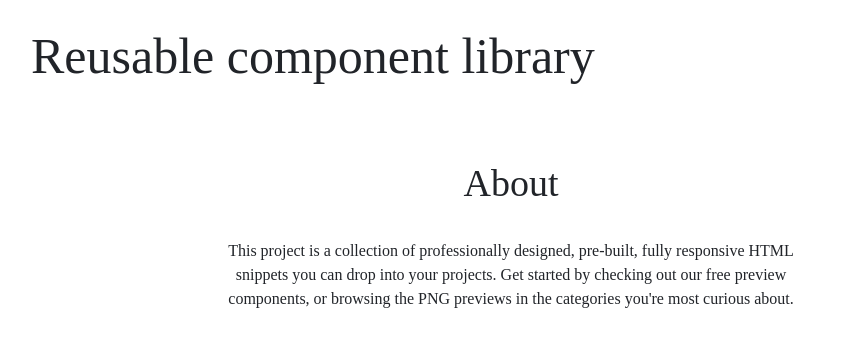
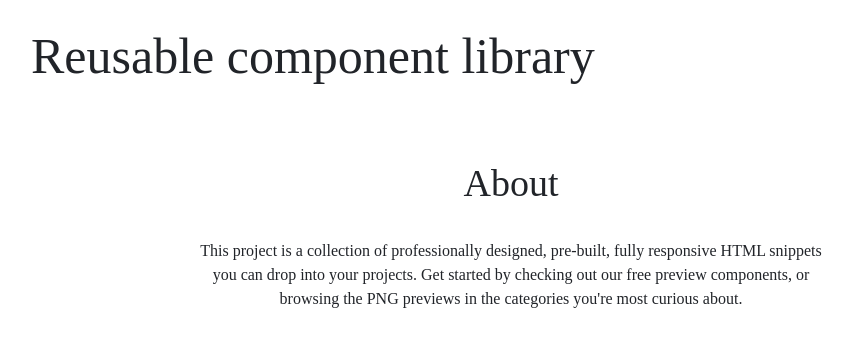
Before and after one commit to js-tasks-ru/htmlcss-20231027_egor3, a website: page index.html in a window 1280 px wide. Shown: the whole page, without its empty margins (129-981 px from the left). Drawn offline with Linux system fonts and the light colour scheme.

Commit message:
Remove modificator "about_size_m"; Apply max-width to "about" class

```diff
--- a/components/about/about.css
+++ b/components/about/about.css
@@ -3,9 +3,7 @@
   flex-direction: column;
   row-gap: 32px;
   text-align: center;
-}
-.about_size_m {
-  width: 44.4%;
+  max-width: 640px;
 }
 .about__title {
   color: #212429;
--- a/index.html
+++ b/index.html
@@ -10,7 +10,7 @@
         </header>
         <main class="gallery"></main>
         <footer class="footer">
-            <section class="about about_size_m">
+            <section class="about">
                 <h2 class="about__title">About</h2>
                 <p class="about__description">This project is a collection of professionally designed, pre-built, fully responsive HTML
                     snippets you can drop into
```
